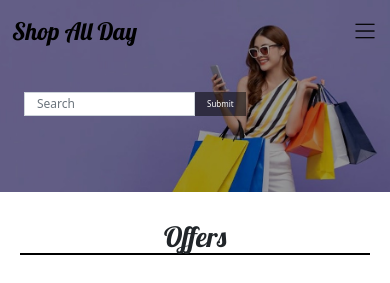
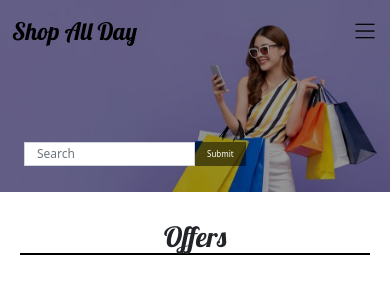
Before and after one commit to zahur76/react_static_shopsite, a React app: page / in a window 390 px wide. Shown: the top 283 px of the page. Built offline with nearby package versions, Linux system fonts and the light colour scheme.

```diff
--- a/src/components/HeroImage/HeroImage.css
+++ b/src/components/HeroImage/HeroImage.css
@@ -55,7 +55,7 @@
 
 @media screen and (max-width: 768px){
     .search-bar {
-        bottom: 150px;
+        bottom: 100px;
     }
 
     .submit-button {
@@ -82,7 +82,7 @@
 
     .search-bar {
         position: relative;
-        bottom: 100px;
+        bottom: 75px;
     }
 }
 
@@ -98,6 +98,6 @@
 
     .search-bar {
         position: relative;
-        bottom: 100px;
+        bottom: 50px;
     }
 }
--- /dev/null
+++ b/src/components/menu/Menu.js
@@ -0,0 +1,2 @@
+import React from 'react';
+import './Menus.css';
```
Also changed, not shown: src/components/menu/Menu.css (added).
